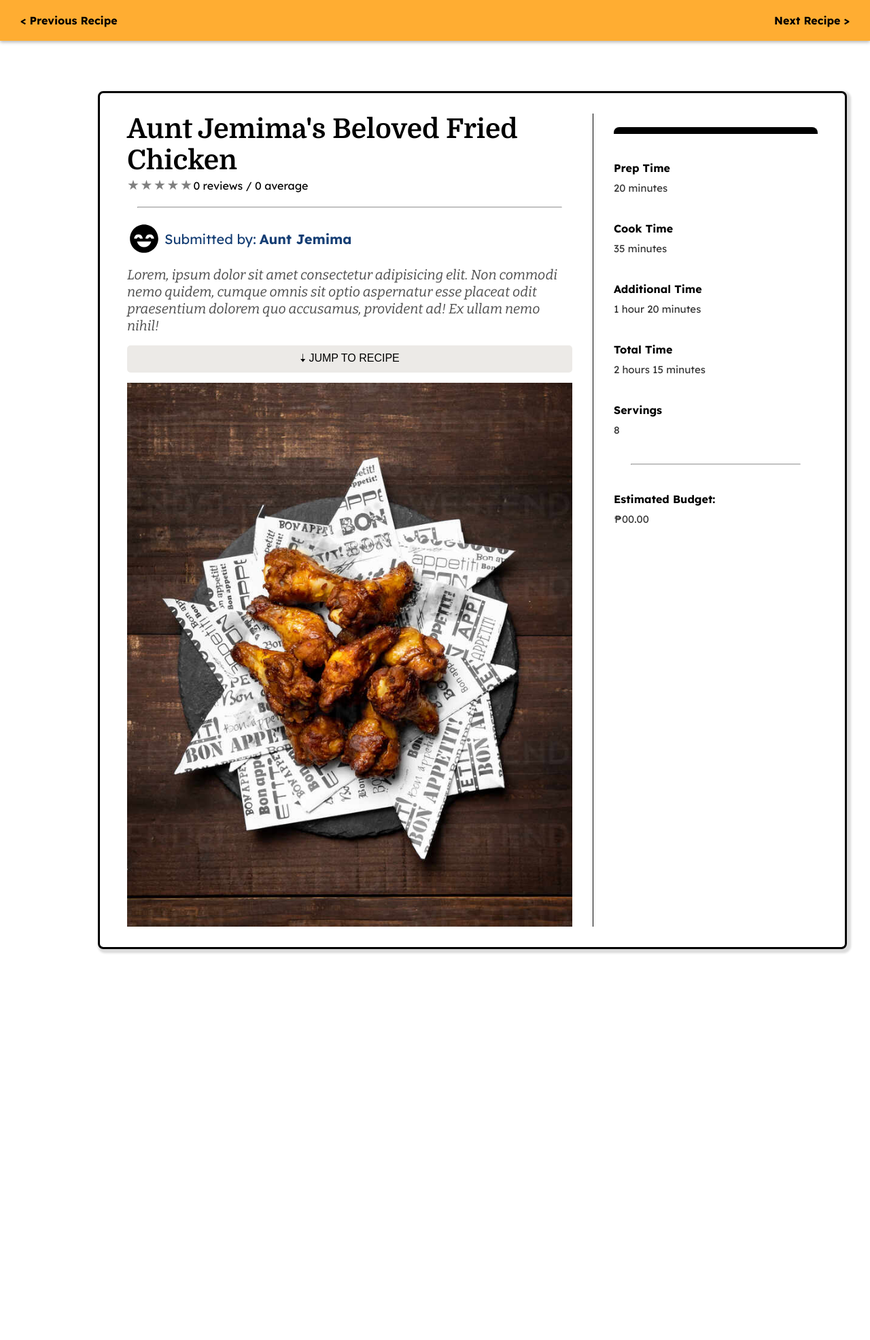
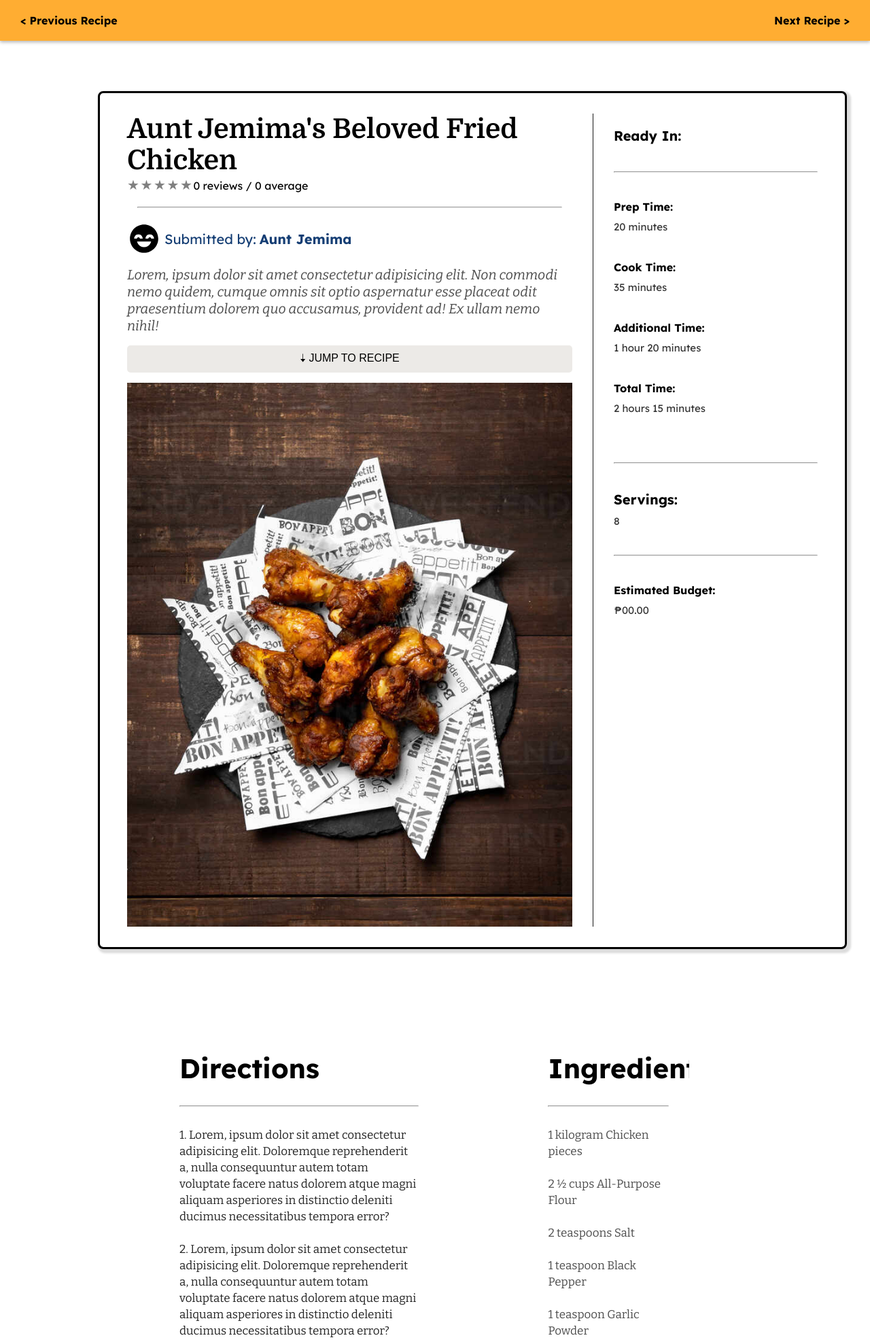
Before and after one commit to AkurasKurasa/lexicon, a PHP site: page /views/Recipe.php in a window 1280 px wide. Shown: the part 80-2051 px from the top of the page at 68% size. Before the commit the page ends 1482 px from the top, so only its background shows below. Run offline with PHP 8.4, Linux system fonts and the light colour scheme.

Commit message:
Recipe Page update

```diff
--- a/assets/styles/recipe.css
+++ b/assets/styles/recipe.css
@@ -202,7 +202,7 @@ main {
     background-position: center;
 }
 
-.recipeList {
+.recipeList{
     display: flex;
     align-items: center;
     justify-content: center;
@@ -210,6 +210,66 @@ main {
     width: 100%;
     height: fit-content;
     border: 1px black solid;
+}
+
+.recipeListv2{
+    display: flex;
+    max-width: 80%;
+    height: fit-content;
+    width:fit-content;
+    max-width: fit-content;
+    padding: 30px 40px;
+    margin: 30px auto;
+    background: transparent;
+    /* box-shadow: 3px 3px 3px 3px rgba(0,0,0,0.14);
+    border-radius: 8px;
+    border-style: solid; */
+    margin-top: 20px;
+    flex-direction: row;
+    gap: 30px;
+}
+
+.ingredients p{
+    font-family: var(--bitter);
+    font-size: 17px;
+    /* font-weight: 700; */
+    color: rgb(77, 77, 77);
+    width: 100%;
+    line-height: 24px;
+    text-align: left;
+    margin-bottom: 24px;
+}
+
+.directions p{
+    font-family: var(--bitter);
+    font-size: 17px;
+    /* font-weight: 700; */
+    color: rgb(36, 36, 36);
+    width: 100%;
+    line-height: 24px;
+    text-align: left;
+    margin-bottom: 24px;
+}
+
+.directions {
+    display: flex;
+    flex-direction: column;
+    margin: 50px;
+    padding: 20px 30px;
+    max-height: fit-content;
+    max-width: 700px;
+    overflow: hidden;
+}
+
+.ingredients {
+    display: flex;
+    flex-direction: column;
+    margin: 50px;
+    padding: 20px 30px;
+    max-height: fit-content;
+    max-width: 700px;
+    overflow: hidden;
+
 }
 
 .recipeList h1 {
@@ -411,6 +471,42 @@ main {
     background-color: #fff;
     position: center;
 }
+.prepTimeTitle {
+    font-family: 'Lexend Deca';
+    display: grid;
+    font-weight: bold;
+    font-size: 20px;
+}
+
+.listTitle {
+    font-family: 'Lexend Deca';
+    display: flex;
+    font-weight: bolder;
+    font-size: 40px;
+}
+
+.repTitle {
+    font-family: 'Lexend Deca';
+    display: flex;
+    font-weight: bolder;
+    font-size: 40px;
+}
+
+.repliesSection{
+    display: flex;
+    min-width: 100%;
+    height: fit-content;
+    width:fit-content;
+    max-width: fit-content;
+    padding: 30px 40px;
+    margin: 30px;
+    background: transparent;
+    /* box-shadow: 3px 3px 3px 3px rgba(0,0,0,0.14);
+    border-radius: 8px;
+    border-style: solid; */
+    flex-direction: column;
+    gap: 20px;
+}
 
 .prepTimeContents {
     display: grid;
@@ -419,7 +515,7 @@ main {
     padding: 10px auto;
 }
 .verticalLine {
-    border-left: 1px solid black;
+    border-left: 1px solid rgb(24, 24, 24);
     width: 1px;
   }
 .colorFill {
--- a/views/Recipe.php
+++ b/views/Recipe.php
@@ -69,9 +69,10 @@
         <div class="verticalLine"></div>
         <div class="prepTimeContainer">
           <div class="prepTimeContents">
-            <div class="colorFill"></div>
+            <div class="prepTimeTitle">Ready In:</div>
+            <hr style="margin: 30px 0px 30px 0px">
             <div class="timeHeader">
-                <span>Prep Time</span>
+                <span>Prep Time:</span>
             </div>
             <div class="timeValues">
                 <span>20 minutes</span>
@@ -79,32 +80,39 @@
             <br>
 
             <div class="timeHeader">
-                <span>Cook Time</span>
+                <span>Cook Time:</span>
             </div>
             <div class="timeValues">
                 <span>35 minutes</span>
             </div><br>
 
             <div class="timeHeader">
-                <span>Additional Time</span>
+                <span>Additional Time:</span>
             </div>
             <div class="timeValues">
                 <span>1 hour 20 minutes</span>
             </div><br>
 
             <div class="timeHeader">
-                <span>Total Time</span>
+                <span>Total Time:</span>
             </div>
             <div class="timeValues">
                 <span>2 hours 15 minutes</span>
             </div><br>
+
+            <hr style="margin: 30px 0px 30px 0px">
+
             <div class="timeHeader">
-                <span>Servings</span>
+                        <div class="prepTimeTitle">
+                          <span>Servings:</span>
+                        </div>
             </div>
             <div class="timeValues">
                 <span>8</span>
             </div>
-            <hr style="margin: 30px 25px 30px 25px">
+
+            <hr style="margin: 30px 0px 30px 0px">
+
             <div class="timeHeader">
                 <span>Estimated Budget: </span>
             </div>
@@ -115,6 +123,53 @@
         </div>
       </div>
     </div>
+
+</div>
+<div class="recipeListv2">
+
+  <div class="directions">
+      <div class="listTitle">Directions</div>
+
+      <hr style="margin: 30px 0px 30px 0px">
+
+      <p>1. Lorem, ipsum dolor sit amet consectetur adipisicing elit. Doloremque reprehenderit a, nulla
+        consequuntur autem totam voluptate facere natus dolorem atque magni aliquam asperiores in distinctio deleniti
+        ducimus necessitatibus tempora error?
+      </p>
+      <p>2. Lorem, ipsum dolor sit amet consectetur adipisicing elit. Doloremque reprehenderit a, nulla
+        consequuntur autem totam voluptate facere natus dolorem atque magni aliquam asperiores in distinctio deleniti
+        ducimus necessitatibus tempora error?
+      </p>
+      <p>3. Lorem, ipsum dolor sit amet consectetur adipisicing elit. Doloremque reprehenderit a, nulla
+        consequuntur autem totam voluptate facere natus dolorem atque magni aliquam asperiores in distinctio deleniti
+        ducimus necessitatibus tempora error?
+      </p>
+      <p>4. Lorem, ipsum dolor sit amet consectetur adipisicing elit. Doloremque reprehenderit a, nulla
+        consequuntur autem totam voluptate facere natus dolorem atque magni aliquam asperiores in distinctio deleniti
+        ducimus necessitatibus tempora error?
+      </p>
+  </div>
+
+  <div class="ingredients">
+      <div class="listTitle">Ingredients</div>
+
+      <hr style="margin: 30px 0px 30px 0px">
+      <p>1 kilogram Chicken pieces</p>
+      <p>2 ½ cups All-Purpose Flour</p>
+      <p>2 teaspoons Salt</p>
+      <p>1 teaspoon Black Pepper</p>
+      <p>1 teaspoon Garlic Powder</p>
+      <p>1 teaspoon Onion Powder</p>
+      <p>1 teaspoon Paprika sweet or smoked</p>
+      <p>½ teaspoon Cayenne Pepper optional for heat</p>
+      <p>Cooking Oil for frying vegetable oil cooking oil - enough to submerge the chicken about 3-4 inches deep in your kawali or pan</p>
+  </div>
+
+</div>
+
+<div class="repliesSection">
+<div class="repTitle">Questions and Replies:</div>
+<hr style="margin: 30px 0px 30px 0px">
 </div>
 
     </main>
```
